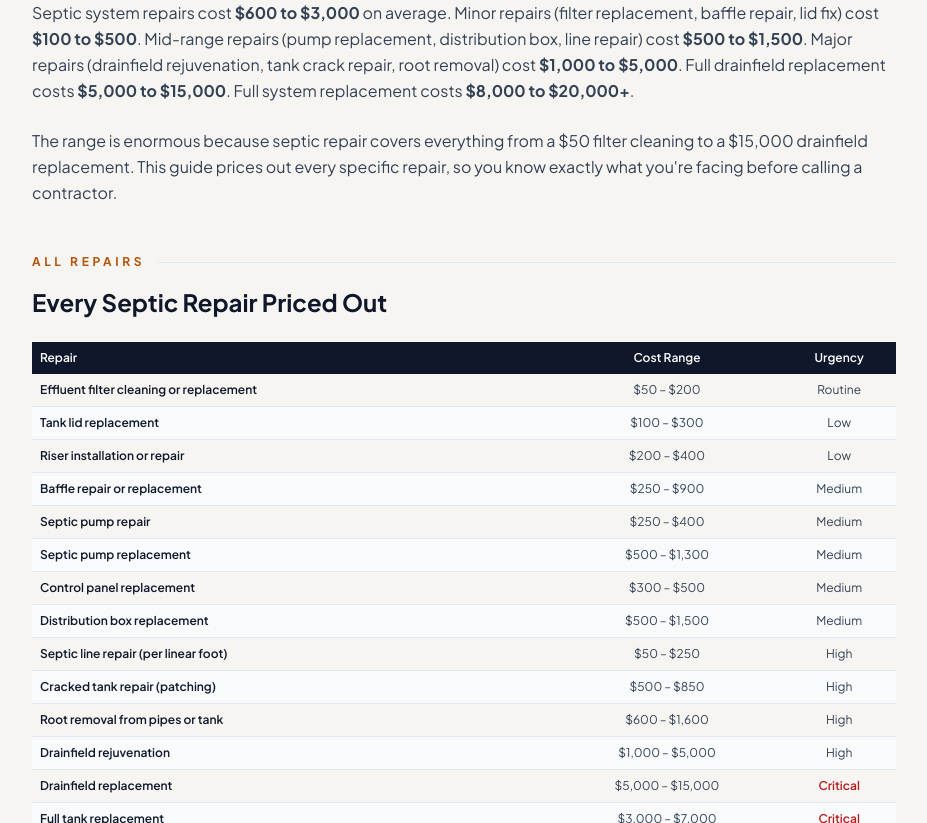
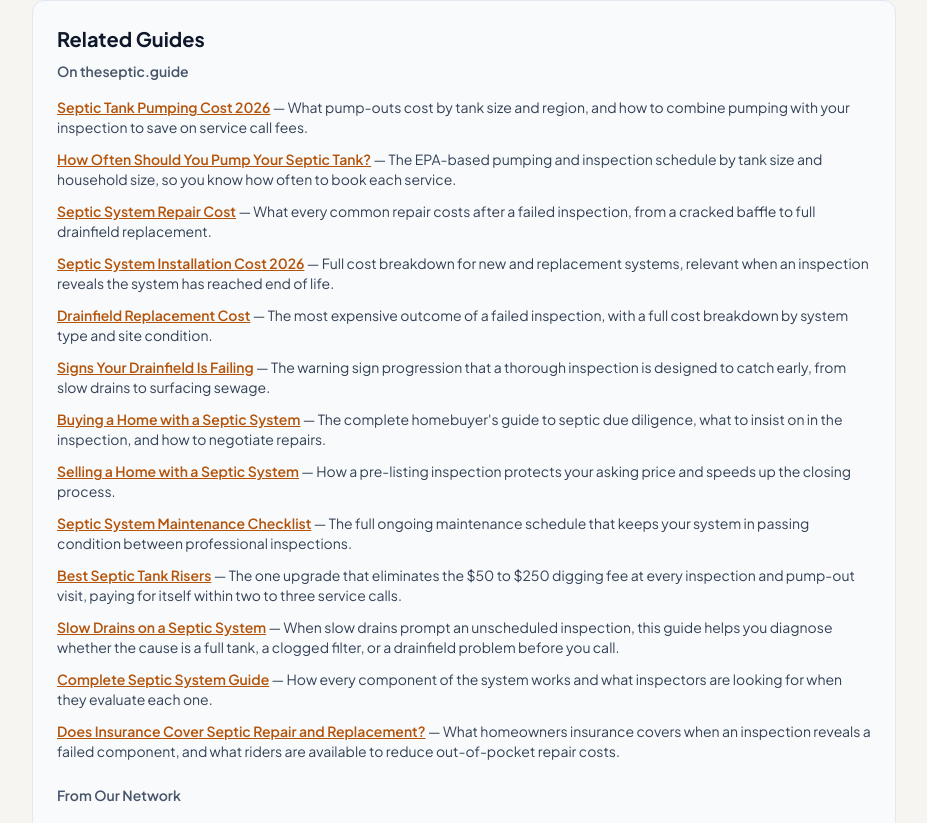
Before and after one commit to thebasementguide2026/theseptic.guide-, a Next.js app: page /cost-guides/septic-system-repair-cost in a window 1280 px wide. Shown: the part 717-1540 px from the top of the page, without its empty margins (176-1103 px from the left). Built offline with nearby package versions, Linux system fonts and the light colour scheme.

Commit message:
Add Related Guides inspection block below H1 for septic-system-repair-cost page

```diff
--- a/app/cost-guides/septic-system-repair-cost/page.tsx
+++ b/app/cost-guides/septic-system-repair-cost/page.tsx
@@ -322,6 +322,33 @@ export default function SepticRepairCostArticle() {
 
       {/* Main Content */}
       <article className='max-w-4xl mx-auto px-4 py-12'>
+
+                {/* Related Guides - Inspection Guide */}
+        <div className='bg-slate-50 border border-slate-200 rounded-xl p-6 mb-12'>
+          <h2 className='text-xl font-bold text-slate-900 mb-2'>Related Guides</h2>
+          <p className='text-sm font-semibold text-slate-600 mb-4'>On theseptic.guide</p>
+          <ul className='space-y-3 text-sm text-slate-700'>
+            <li><Link href='/articles/septic-tank-pumping-cost' className='text-amber-700 underline hover:text-amber-800 font-semibold'>Septic Tank Pumping Cost 2026</Link> &mdash; What pump-outs cost by tank size and region, and how to combine pumping with your inspection to save on service call fees.</li>
+            <li><Link href='/articles/how-often-pump-septic-tank' className='text-amber-700 underline hover:text-amber-800 font-semibold'>How Often Should You Pump Your Septic Tank?</Link> &mdash; The EPA-based pumping and inspection schedule by tank size and household size, so you know how often to book each service.</li>
+            <li><Link href='/cost-guides/septic-system-repair-cost' className='text-amber-700 underline hover:text-amber-800 font-semibold'>Septic System Repair Cost</Link> &mdash; What every common repair costs after a failed inspection, from a cracked baffle to full drainfield replacement.</li>
+            <li><Link href='/cost-guides/septic-system-installation-cost' className='text-amber-700 underline hover:text-amber-800 font-semibold'>Septic System Installation Cost 2026</Link> &mdash; Full cost breakdown for new and replacement systems, relevant when an inspection reveals the system has reached end of life.</li>
+            <li><Link href='/cost-guides/drainfield-replacement-cost' className='text-amber-700 underline hover:text-amber-800 font-semibold'>Drainfield Replacement Cost</Link> &mdash; The most expensive outcome of a failed inspection, with a full cost breakdown by system type and site condition.</li>
+            <li><Link href='/problems/drainfield-failing' className='text-amber-700 underline hover:text-amber-800 font-semibold'>Signs Your Drainfield Is Failing</Link> &mdash; The warning sign progression that a thorough inspection is designed to catch early, from slow drains to surfacing sewage.</li>
+            <li><Link href='/articles/buying-home-with-septic-system' className='text-amber-700 underline hover:text-amber-800 font-semibold'>Buying a Home with a Septic System</Link> &mdash; The complete homebuyer&apos;s guide to septic due diligence, what to insist on in the inspection, and how to negotiate repairs.</li>
+            <li><Link href='/articles/selling-home-with-septic-system' className='text-amber-700 underline hover:text-amber-800 font-semibold'>Selling a Home with a Septic System</Link> &mdash; How a pre-listing inspection protects your asking price and speeds up the closing process.</li>
+            <li><Link href='/articles/septic-system-maintenance-checklist' className='text-amber-700 underline hover:text-amber-800 font-semibold'>Septic System Maintenance Checklist</Link> &mdash; The full ongoing maintenance schedule that keeps your system in passing condition between professional inspections.</li>
+            <li><Link href='/articles/best-septic-tank-risers' className='text-amber-700 underline hover:text-amber-800 font-semibold'>Best Septic Tank Risers</Link> &mdash; The one upgrade that eliminates the $50 to $250 digging fee at every inspection and pump-out visit, paying for itself within two to three service calls.</li>
+            <li><Link href='/problems/slow-drains-on-septic-system' className='text-amber-700 underline hover:text-amber-800 font-semibold'>Slow Drains on a Septic System</Link> &mdash; When slow drains prompt an unscheduled inspection, this guide helps you diagnose whether the cause is a full tank, a clogged filter, or a drainfield problem before you call.</li>
+            <li><Link href='/articles/complete-septic-guide' className='text-amber-700 underline hover:text-amber-800 font-semibold'>Complete Septic System Guide</Link> &mdash; How every component of the system works and what inspectors are looking for when they evaluate each one.</li>
+            <li><Link href='/articles/does-insurance-cover-septic-repair' className='text-amber-700 underline hover:text-amber-800 font-semibold'>Does Insurance Cover Septic Repair and Replacement?</Link> &mdash; What homeowners insurance covers when an inspection reveals a failed component, and what riders are available to reduce out-of-pocket repair costs.</li>
+          </ul>
+          <p className='text-sm font-semibold text-slate-600 mt-6 mb-4'>From Our Network</p>
+          <ul className='space-y-3 text-sm text-slate-700'>
+            <li><a href='https://thebasement.guide/articles/sump-pump-design-ideas' target='_blank' rel='noopener noreferrer' className='text-amber-700 underline hover:text-amber-800 font-semibold'>Sump Pump Design Ideas for 2026</a> &mdash; For homes where a basement inspection and a septic inspection are being scheduled together, this guide covers basement water management equipment that protects both systems.</li>
+            <li><a href='https://thebasement.guide/articles/best-sump-pumps' target='_blank' rel='noopener noreferrer' className='text-amber-700 underline hover:text-amber-800 font-semibold'>Best Sump Pumps 2026</a> &mdash; Homes on septic systems with high water tables often need sump pumps to manage groundwater that would otherwise saturate the drainfield. Reviewed and ranked for every budget.</li>
+          </ul>
+        </div>
+
         <p className='text-base text-slate-700 leading-relaxed mb-6'>
           Septic system repairs cost <strong>$600 to $3,000</strong> on average. Minor repairs (filter replacement, baffle repair, lid fix) cost <strong>$100 to $500</strong>. Mid-range repairs (pump replacement, distribution box, line repair) cost <strong>$500 to $1,500</strong>. Major repairs (drainfield rejuvenation, tank crack repair, root removal) cost <strong>$1,000 to $5,000</strong>. Full drainfield replacement costs <strong>$5,000 to $15,000</strong>. Full system replacement costs <strong>$8,000 to $20,000+</strong>.
         </p>
```
